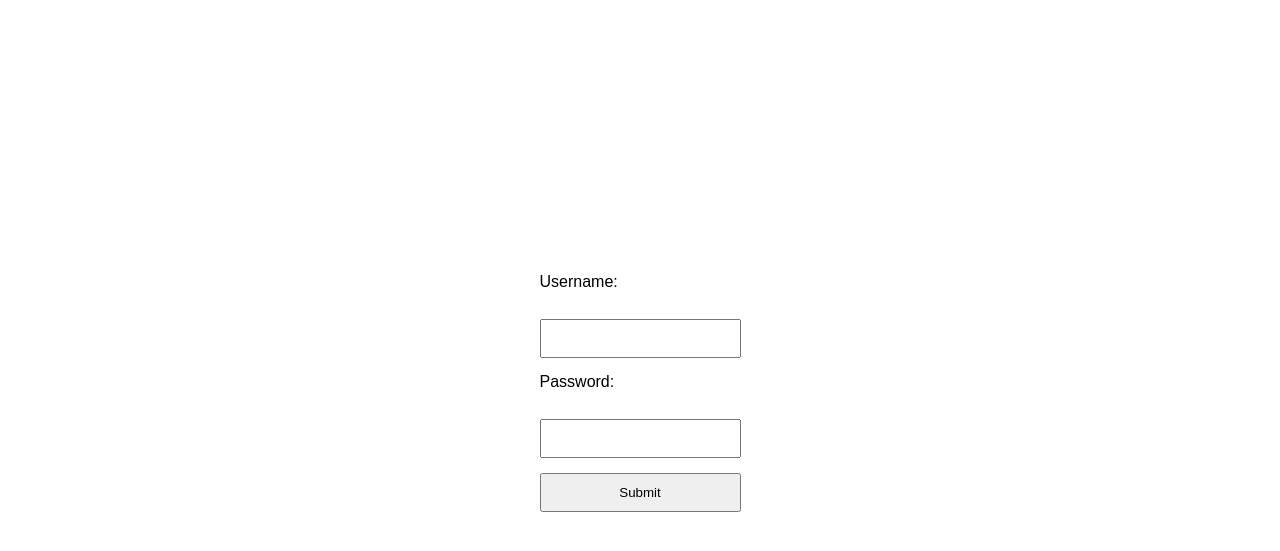
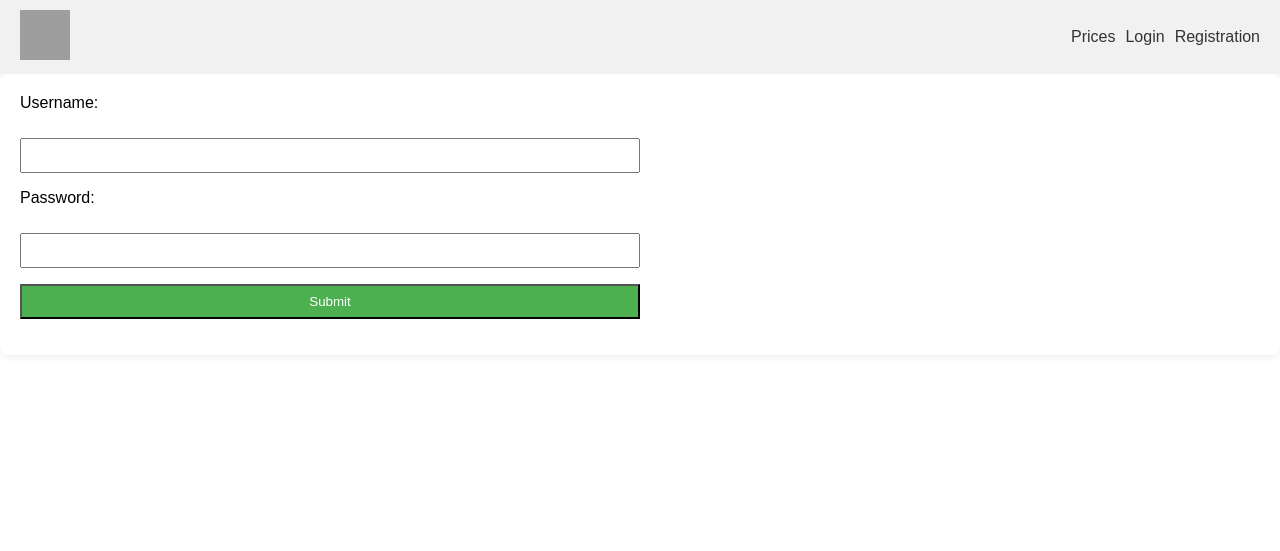
Before and after one commit to CelMur/TINF21CS2_Security_by_Design_Gruppenprojekt, a Django app: page /login/ in a window 1280 px wide. Shown: the top 551 px of the page. Run offline with Django 3.2, Linux system fonts and the light colour scheme; parts of the project's set-up code (start-up, migrations or seed data) failed here and were passed over; grey boxes are pictures that could not be loaded.

Commit message:
Update Login

```diff
--- a/Project/electricity-provider-api/templates/ui_login_page.html
+++ b/Project/electricity-provider-api/templates/ui_login_page.html
@@ -6,64 +6,48 @@ Login
 {% endblock %}
 
 {% block custom_css %}
-body {
-            display: flex;
-            align-items: center;
-            justify-content: center;
-            height: 100vh;
-            margin: 0;
+form {
+    background-color: #fff;
+    padding: 20px;
+    border-radius: 8px;
+    box-shadow: 0 0 10px rgba(0, 0, 0, 0.1);
+}
+label {
+    display: block;
+    margin-bottom: 8px;
+}
+input {
+    width: 50%;
+    box-sizing: border-box;
+    padding: 8px;
+    margin-bottom: 16px;
+}
+input[type="submit"] {
+    background-color: #4caf50;
+    color: white;
+    cursor: pointer;
         }
+{% endblock %}
 
-        #container {
-            display: flex;
-            width: 80%;
-            overflow: hidden;
-            box-shadow: 0 4px 8px rgba(0, 0, 0, 0.1);
-        }
-
-        #left {
-            flex: 1;
-            background: url("https://d7hftxdivxxvm.cloudfront.net/?quality=80&resize_to=width&src=https%3A%2F%2Fartsy-media-uploads.s3.amazonaws.com%2F2RNK1P0BYVrSCZEy_Sd1Ew%252F3417757448_4a6bdf36ce_o.jpg&width=1820");
-            background-size: cover;
-            background-position: center;
-            height: 100vh;
-        }
-
-        #right {
-            flex: 1;
-            padding: 20px;
-        }
-
-        h2 {
-            text-align: center;
-            color: #333;
-        }
-
-        form {
-            max-width: 300px;
-            margin: auto;
-        }
-
-        label {
-            display: block;
-            margin-bottom: 10px;
-        }
-
-        input {
-            width: 100%;
-            padding: 10px;
-            margin-bottom: 15px;
-            box-sizing: border-box;
-        }
-
-        button {
-            background-color: #4CAF50;
-            color: white;
-            padding: 10px;
-            border: none;
-            cursor: pointer;
-            width: 100%;
-        }
+{% block header_not_logged_in %}
+    <header>
+        <div class="header-left">
+            <a href="/">
+            <img src="https://www.pngall.com/wp-content/uploads/2016/07/Sun-PNG-Clipart.png" alt="Logo" class="logo">
+            </a>
+        </div>
+        <div class="header-right">
+            <div class="nav-item">
+                <a href="/pricing/">Prices</a>
+            </div>
+            <div class="nav-item">
+                <a href="/login/">Login</a>
+            </div>
+            <div class="nav-item">
+                <a href="/register/">Registration</a>
+            </div>
+        </div>
+    </header>
 {% endblock %}
 
 {% block body %}
```
